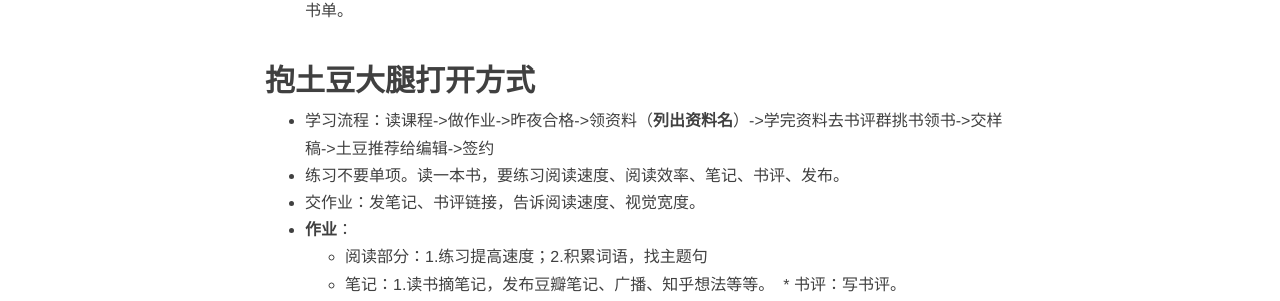
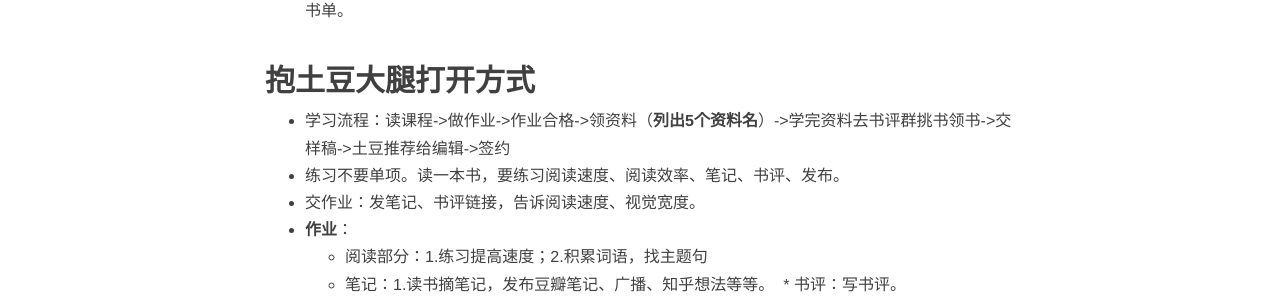
Before and after one commit to betterpotter/betterpotter.github.io, a Jekyll site: the page built from _posts/2018-01-06-tudou_writing_lession.md, in a window 1280 px wide. Shown: the part 1216-1517 px from the top of the page. Built offline with Jekyll 4.4.1, drawn with Linux system fonts in a browser that asks for light colours; nearby versions of some CDN libraries; comment, search, counter and statistics services are not loaded.

Commit message:
Update 2018-01-06-tudou_writing_lession.md

```diff
--- a/_posts/2018-01-06-tudou_writing_lession.md
+++ b/_posts/2018-01-06-tudou_writing_lession.md
@@ -40,7 +40,7 @@ description: 澄澈柔涵
 
 
 ## 抱土豆大腿打开方式
-- 学习流程：读课程->做作业->昨夜合格->领资料（**列出资料名**）->学完资料去书评群挑书领书->交样稿->土豆推荐给编辑->签约
+- 学习流程：读课程->做作业->作业合格->领资料（**列出5个资料名**）->学完资料去书评群挑书领书->交样稿->土豆推荐给编辑->签约
 - 练习不要单项。读一本书，要练习阅读速度、阅读效率、笔记、书评、发布。
 - 交作业：发笔记、书评链接，告诉阅读速度、视觉宽度。
 - **作业**：
```
